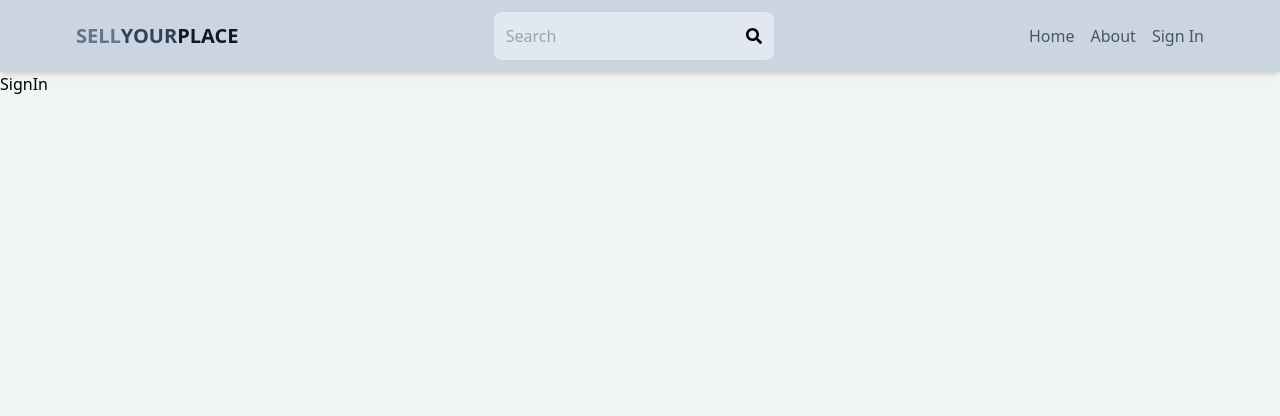
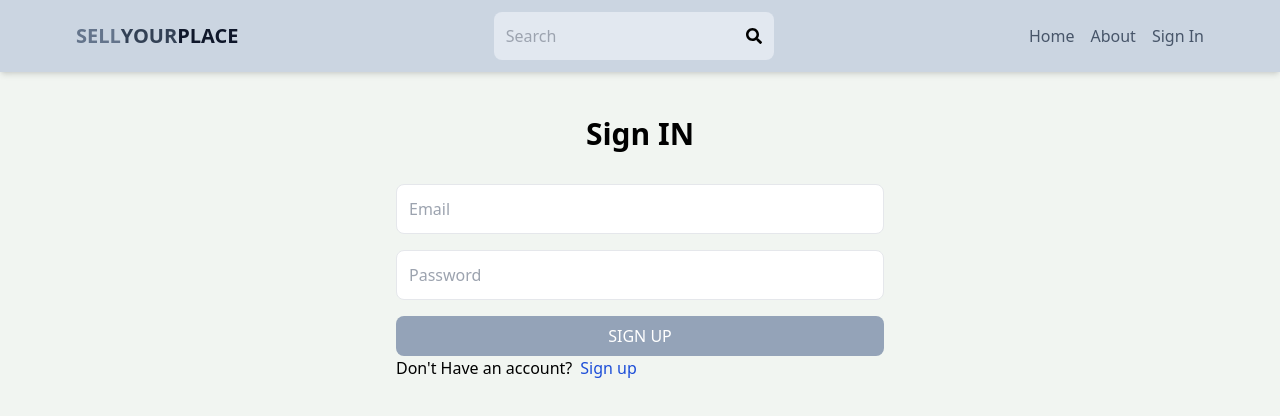
Before and after one commit to Mukkawar-Shlok/RealEstate, a React (Vite) app in the folder client/: page /sign-in in a window 1280 px wide. Shown: the top 416 px of the page. Built offline with nearby package versions, Linux system fonts and the light colour scheme.

Commit message:
Complete sign up and sign in functionality

```diff
--- a/client/src/pages/SignIn.jsx
+++ b/client/src/pages/SignIn.jsx
@@ -1,7 +1,68 @@
+import { useState } from 'react';
+import {Link, useNavigate } from 'react-router-dom';
+function SignIn() {
+  //states
+  const [formData, setFormData] = useState({});
+  const [error,setError] = useState(null);
+  const [loading,setLoading] = useState(false);
+  const navigate = useNavigate();
 
-function SignIn() {
+  function handelChange(e){
+    setFormData(
+      {
+        //destructure the old data
+        ...formData,
+        //and set the new data
+        [e.target.id] : e.target.value
+      }
+    )
+    // console.log(formData);
+  }
+
+ async function handleSubmit(e){
+    e.preventDefault();
+    setLoading(true);
+    const res = await fetch('/api/auth/signin',
+      {
+        method:'POST',
+        headers:{
+          'Content-Type' :'application/json'
+        },
+        body:JSON.stringify(formData)
+      }
+    );
+    const data = await res.json();
+    console.log(data);
+    if(data.sucess == false){
+      setError(data.message);
+      setLoading(false);
+    }else{
+      setError(null);
+      navigate('/');
+    }
+    setLoading(false);
+
+    console.log(error);
+  }
+  // username,email,password
   return (
-    <div>SignIn</div>
+    <div className="p-3 max-w-lg mx-auto">
+      <h1 className="text-3xl text-center font-semibold my-8 ">Sign IN</h1>
+      <form action="" className="flex flex-col gap-4" onSubmit={handleSubmit} >
+        <input type="email" placeholder="Email" className="border p-3 rounded-lg" name='email' id="email" onChange={handelChange}/>
+        <input type="password" placeholder="Password" className="border p-3 rounded-lg" name='password' id="password" onChange={handelChange}/>
+        <button className="bg-slate-400 rounded-lg uppercase text-white hover:opacity-95 disabled:opacity-80 p-2" disabled={loading}>
+          {loading ? 'Loading...' : 'Sign up'}
+          </button>
+      </form>
+      <div className='flex gap-2'>
+        <p>Don't Have an account?</p>
+        <Link to={'/sign-up'}>
+          <span className='text-blue-700'>Sign up</span>
+        </Link>
+      </div>
+      {error && <p className='text-red-500 mt-4'>{error}</p>}
+    </div>
   )
 }
 
```
